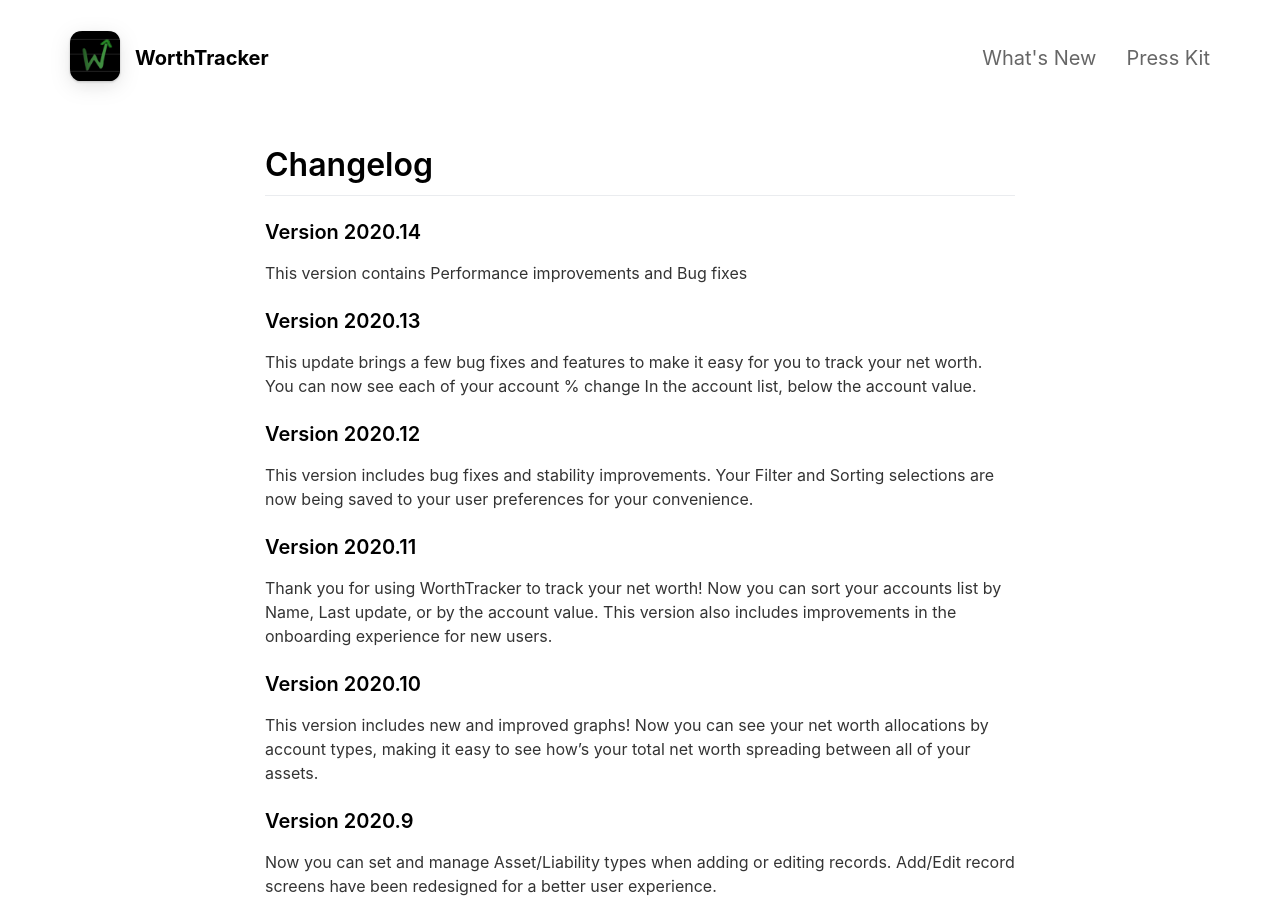
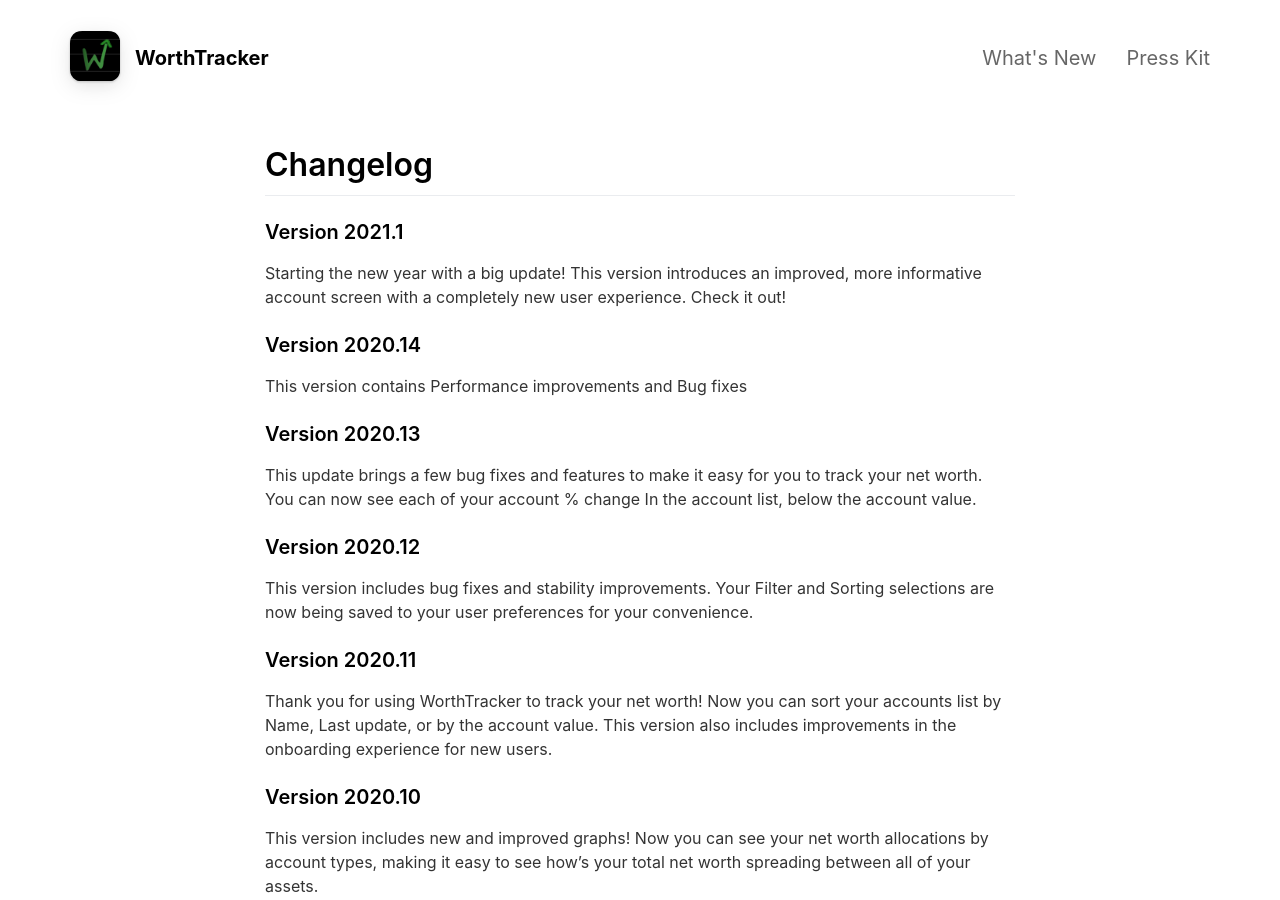
Before and after one commit to WorthTracker/worthtracker.github.io, a Jekyll site: the page built from _pages/changelog.md, in a window 1280 px wide and 900 px high. Built offline with Jekyll 4.4.1, drawn with Linux system fonts in a browser that asks for light colours; nearby versions of some CDN libraries.

Commit message:
2021.1 updates

```diff
--- a/_pages/changelog.md
+++ b/_pages/changelog.md
@@ -5,6 +5,10 @@ include_in_header: true
 ---
 
 # Changelog
+
+### **Version 2021.1**
+Starting the new year with a big update!
+This version introduces an improved, more informative account screen with a completely new user experience. Check it out!
 
 ### **Version 2020.14**
 This version contains Performance improvements and Bug fixes
```
Also changed, not shown: _pages/privacypolicy.md (+1 -1 lines).
